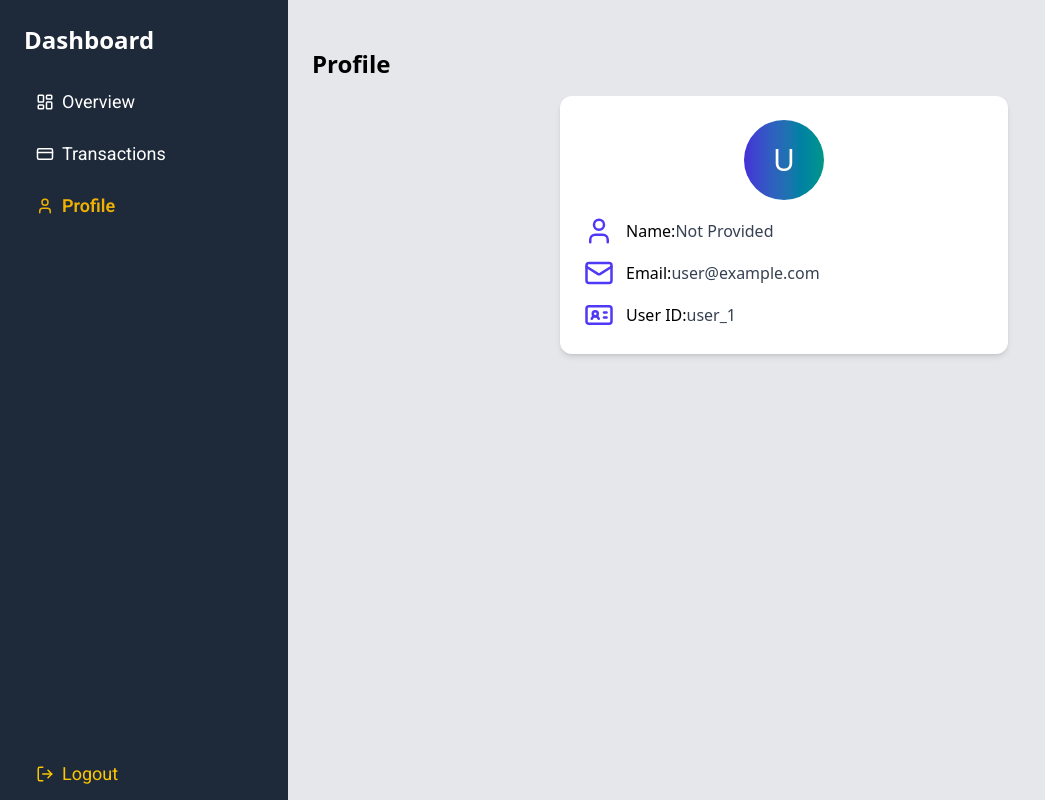
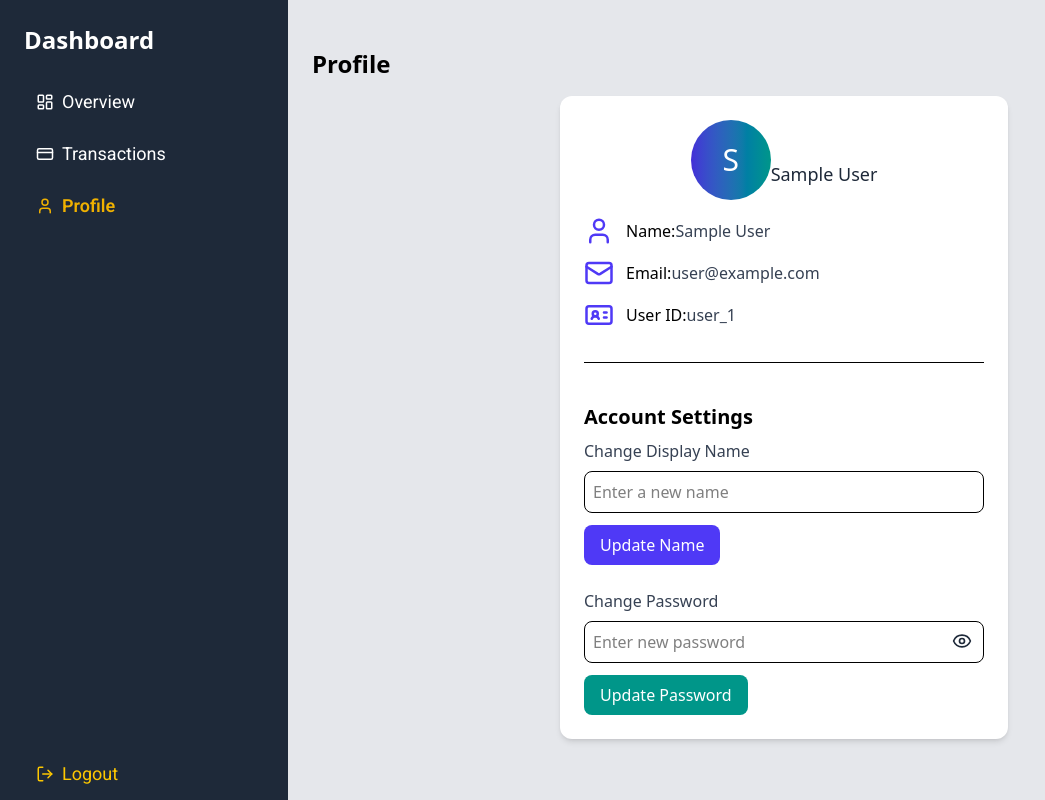
Before and after one commit to onaolapomay/Globalpay, a React (Vite) app: page /dashboard/profile in a window 1280 px wide. Shown: the whole page, without its empty margins (0-1045 px from the left). Built offline with nearby package versions, Linux system fonts and the light colour scheme; no server answers; sample sign-in values are in the browser's storage; a web font is replaced by a local one.

Commit message:
your message update

```diff
--- a/src/Firebase/authService.js
+++ b/src/Firebase/authService.js
@@ -10,13 +10,10 @@ const signUpUser = async (email, password, name) => {
   const userCredential = await createUserWithEmailAndPassword(auth, email, password)
   const user = userCredential.user
 
-  // Update display name
   await updateProfile(user, { displayName: name })
 
-  // Force refresh to get updated name
   await user.reload()
 
-  // Return updated current user
   return auth.currentUser
 }
 
--- a/src/components/Auth/LoginModal.jsx
+++ b/src/components/Auth/LoginModal.jsx
@@ -1,5 +1,5 @@
 import React, { useState } from 'react'
-import { X } from 'lucide-react'
+import { X, EyeOff, Eye } from 'lucide-react'
 import { useNavigate } from 'react-router-dom'
 import { useAuth } from '../AuthContext.jsx'
 
@@ -13,6 +13,7 @@ const LoginModal = ({isLoginOpen, setIsLoginOpen, setIsSignUpOpen}) => {
 
     const [email, setEmail] = useState('')
     const [password, setPassword] = useState('')
+    const [showPassword, setShowPassword] = useState(false);
 
     const navigate = useNavigate()
 
@@ -67,14 +68,21 @@ const LoginModal = ({isLoginOpen, setIsLoginOpen, setIsSignUpOpen}) => {
 
         <div>
           <label className='block mb-2 text-sm font-medium'>Password</label>
+          <div className='relative'>
             <input
-            type='password'
+              type={showPassword ? "text" : "password"}
               value={password}
               onChange={(e) => setPassword(e.target.value)}
               placeholder=''
               className='w-full rounded-lg bg-gray-700 px-4 py-3 text-base placeholder-gray-400 focus:outline-none focus:ring-2 focus:ring-blue-500'
               required
             />
+            <button type='button'
+                onClick={() => setShowPassword(!showPassword)}
+                className='absolute right-3 top-3 text-gray-800'>
+                {showPassword ? <EyeOff size={20}/> : <Eye size={20}/> }
+              </button>
+          </div>
         </div>
       </div>
 
--- a/src/components/AuthContext.jsx
+++ b/src/components/AuthContext.jsx
@@ -1,5 +1,4 @@
-import React from 'react';
-import { createContext, useContext, useState, useEffect} from 'react'
+import React, { createContext, useContext, useState, useEffect } from 'react'
 import { auth } from '../Firebase/FirebaseConfig'
 import { onAuthStateChanged } from 'firebase/auth'
 import { loginUser, signUpUser, logoutUser } from '../Firebase/authService'
@@ -11,29 +10,38 @@ export const AuthProvider = ({ children }) => {
   const [loading, setLoading] = useState(true)
 
 useEffect(() => {
-        const unsubscribe = onAuthStateChanged(auth, async (firebaseUser) => {
+  const unsubscribe = onAuthStateChanged(auth, (firebaseUser) => {
     if (firebaseUser) {
-                await firebaseUser.reload()
+      const displayName =
+        firebaseUser.displayName ||
+        firebaseUser.email.split('@')[0].replace(/\./g, ' ');
+      setUser({ ...firebaseUser, displayName });
+    } else {
+      setUser(null);
     }
-            setUser(firebaseUser)
-            setLoading(false)
-        })
-        return () => unsubscribe()
-    }, [])
+    setLoading(false);
+  });
+  return () => unsubscribe();
+}, []);
+
+const register = async (email, password, name) => {
+  const newUser = await signUpUser(email, password, name);
+  const displayName =
+    newUser.displayName ||
+    newUser.email.split('@')[0].replace(/\./g, ' ');
+  setUser({ ...newUser, displayName });
+  return newUser;
+};
 
 const login = async (email, password) => {
-        const loggedinUser = await loginUser(email, password)
-        setUser(loggedinUser)
-        return loggedinUser
-    }
+  const loggedinUser = await loginUser(email, password);
+  const displayName =
+    loggedinUser.displayName ||
+    loggedinUser.email.split('@')[0].replace(/\./g, ' ');
+  setUser({ ...loggedinUser, displayName });
+  return loggedinUser;
+};
 
-
-    const register = async (email, password, name) => {
-        const newUser = await signUpUser(email, password, name)
-        await newUser.reload()
-        setUser({...newUser})
-        return newUser
-    }
   const logout = async () => {
     await logoutUser()
     setUser(null)
@@ -46,5 +54,4 @@ export const AuthProvider = ({ children }) => {
   )
 }
 
-
 export const useAuth = () => useContext(AuthContext)
--- a/src/components/DashboardHome.jsx
+++ b/src/components/DashboardHome.jsx
@@ -9,7 +9,7 @@ const DashboardHome = () => {
                         Welcome to Dashboard
                       </h1>
                       {user ? (
-                        <p className="mt-4 text-lg">Hello, {user.email}</p>
+                        <p className="mt-4 text-lg">Hello, {user.displayName}</p>
                       ) : (
                         <p className="mt-4 text-lg">You are not logged in.</p>
                       )}
--- a/src/pages/Dashboard/Profile.jsx
+++ b/src/pages/Dashboard/Profile.jsx
@@ -1,9 +1,61 @@
-import React from 'react'
+import React, { useState } from 'react'
 import { useAuth } from '../../components/AuthContext'
-import { User, Mail, IdCard } from 'lucide-react'
+import { User, Mail, IdCard, Eye, EyeOff } from 'lucide-react'
+import  { updateProfile, updatePassword, getAuth } from 'firebase/auth'
+
+
+
+
 
 const Profile = () => {
     const { user } = useAuth()
+
+const [newName, setNewName] = useState('')
+const [newPassword, setNewPassword] = useState('')
+const [loading, setLoading] = useState(false)
+const [showPassword, setShowPassword] = useState(false);
+
+const handleChangeName = async () => {
+    if (!newName.trim()) return alert('Please enter a valid name.')
+        try{
+    setLoading(true)
+    const auth = getAuth()
+    const currentUser = auth.currentUser
+
+    await updateProfile(currentUser, { displayName: newName})
+    alert('Name updated successfully!')
+    setNewName('')
+    window.location.reload()
+    } catch (error) {
+        console.error(error)
+        alert(error.message)
+    } finally {
+        setLoading(false)
+    }
+}
+
+
+const handleChangePassword = async () => {
+    if (newPassword.length < 6) {
+    alert('password must be at least 6 characters long.')
+    return
+    }
+    try {
+        setLoading(true)
+        const auth = getAuth()
+        const currentUser = auth.currentUser
+        await updatePassword(currentUser, newPassword)
+        alert('Password updated successfully!')
+        setNewPassword('')
+    } catch (error) {
+        console.error(error)
+        alert(error.message)
+    } finally {
+        setLoading(false)
+    }
+
+
+}
 
     return (
         <div>
@@ -14,10 +66,12 @@ const Profile = () => {
                 <div className='bg-white shadow-md rounded-xl p-6 max-w-md text-center mx-auto'>
                    <div className='flex justify-center items-center'>
                     <div className='flex justify-center items-center mb-4 w-20 h-20 rounded-full bg-gradient-to-r from-indigo-700 to-teal-600 text-white text-3xl font-medium'>
-                        {user.DisplayName ? user.DisplayName.charAt(0).toUpperCase()
+                        {user.displayName ? user.displayName.charAt(0).toUpperCase()
                         : user.email ? user.email.charAt(0).toUpperCase() : "U"}
                     </div>
+                    <p className='mt-3 text-lg font-medium text-gray-800'> {user.displayName || user.email?.split('@')[0] || 'guest User'}</p>
                    </div>
+
 
                    {/* user info */}
 
@@ -27,7 +81,7 @@ const Profile = () => {
                         <p className='font-medium'>
                             Name:{''}
                             <span className='text-gray-700'>
-                                {user.DisplayName || 'Not Provided'}
+                                {user.displayName || 'Not Provided'}
                             </span>
                         </p>
                     </div>
@@ -52,6 +106,51 @@ const Profile = () => {
                             </span>
                         </p>
                     </div>
+
+                    <div className='mt-8 border-t pt-6 text-left'>
+                        <h2 className='text-xl font-semibold mt-4 mb-2'>Account Settings</h2>
+
+                    <div className='mb-6'>
+                        <label className='block text-gray-700 font-medium mb-2'>Change Display Name</label>
+                        <input type="text"
+                        value={newName}
+                        onChange={(e) => setNewName(e.target.value)}
+                        placeholder='Enter a new name'
+                        className='w-full p-2 border rounded-lg focus:outline-none focus:ring-2 focus:ring-indigo-500' />
+                        <button
+                        onClick={handleChangeName}
+                        disabled={loading}
+                         className='mt-3 bg-indigo-600 text-white px-4 py-2 rounded-lg hover:bg-indigo-700 disabled:opacity-50 transition'>
+                            {loading ? 'Updating...' : 'Update Name'}
+                        </button>
+
+                    </div>
+
+                    <div>
+                        <label className='block text-gray-700 font-medium mb-2'>Change Password</label>
+                        <div className='relative'>
+                                <input type={showPassword ? "text" : "password"}
+                                value={newPassword}
+                                onChange={(e) => setNewPassword(e.target.value)}
+                                placeholder='Enter new password'
+                                className='w-full p-2 border rounded-lg focus:outline-none focus:ring-2 focus:ring-indigo-500' />
+                                <button type='button'
+                                onClick={() => setShowPassword(!showPassword)}
+                                className='absolute right-3 top-2.5 text-gray-800'>
+                                    {showPassword ? <EyeOff size={20}/> : <Eye size={20}/> }
+                                </button>
+                            </div>
+                            <button
+                            onClick={handleChangePassword}
+                            type="button"
+                            disabled={loading}
+                            className='mt-3 bg-teal-600 text-white px-4 py-2 rounded-lg hover:bg-teal-700 disabled:opacity-50 transition'>
+                                {loading ? 'Updating...' : 'Update Password'}
+                            </button>
+
+                    </div>
+                    </div>
+
                    </div>
                 </div>
             ) : (
```
Lines whose indentation alone changed are shown as unchanged.
